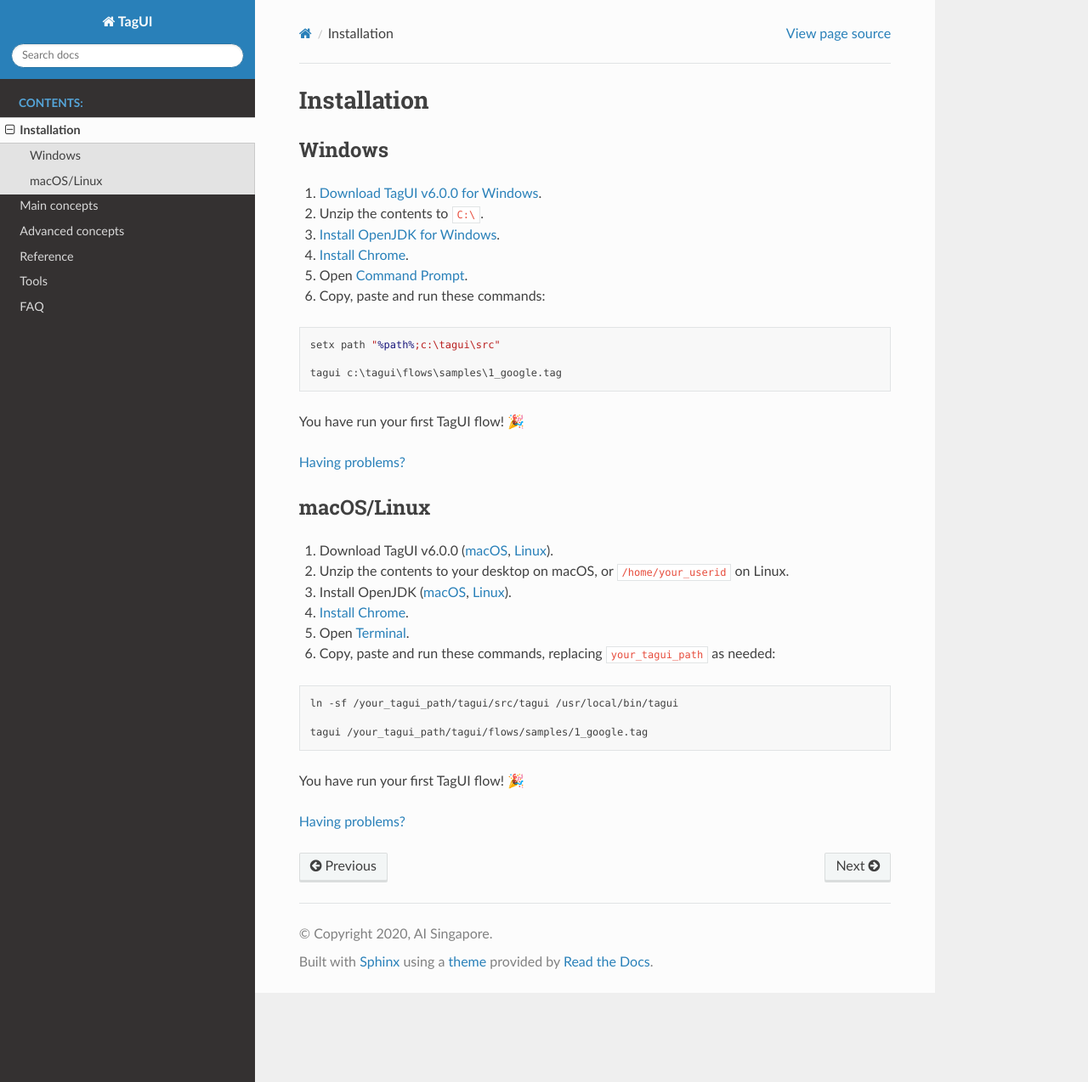
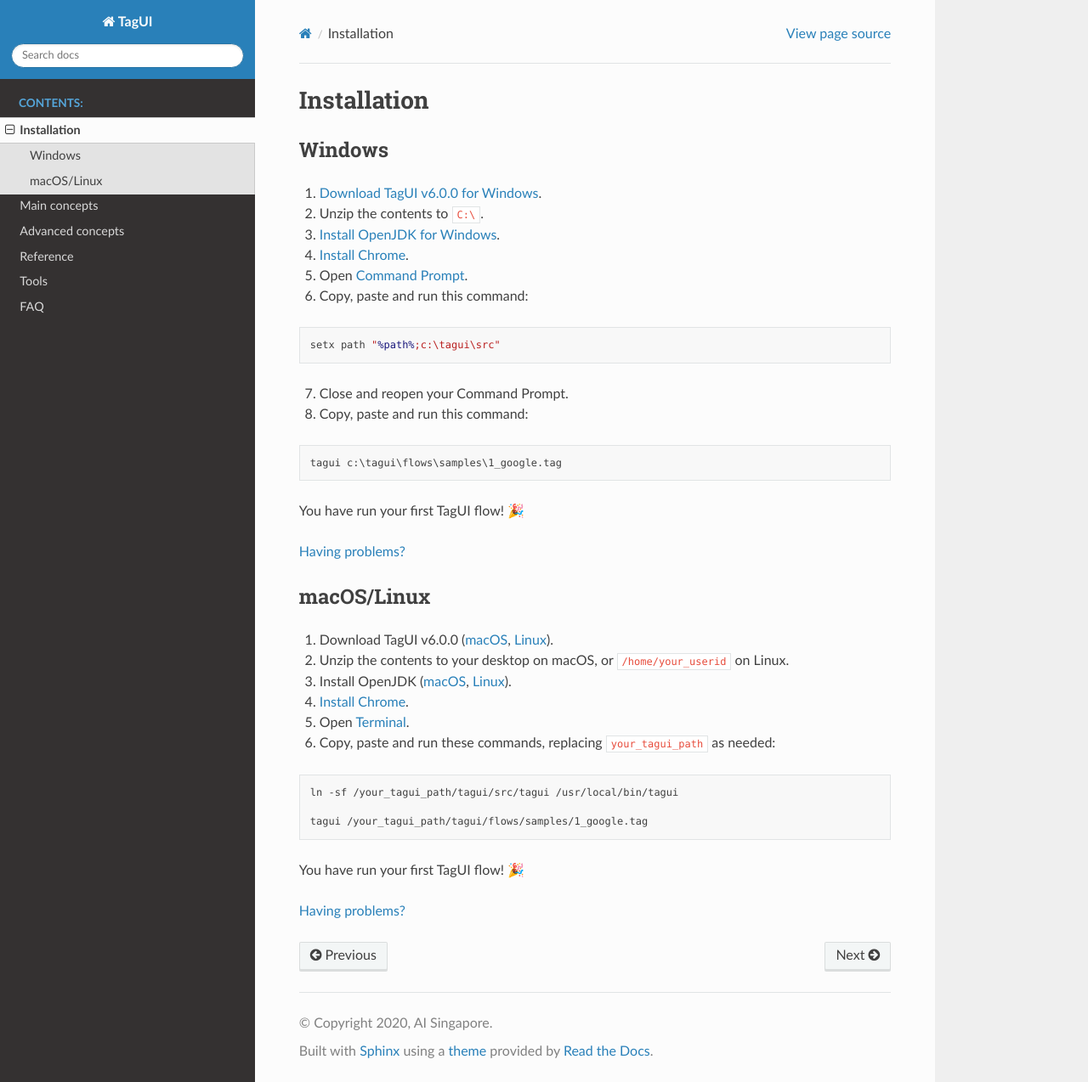
Before and after one commit to aisingapore/TagUI, a Sphinx documentation site: the page built from docs/setup.rst, in a window 1280 px wide and 1274 px high. Shown: the whole window at 85% size. Built offline with Sphinx 7.4.7 and the Read the Docs theme 2.0.0, drawn with Linux system fonts in a browser that asks for light colours.

Commit message:
docs - windows setup need restarting prompt

```diff
--- a/docs/setup.rst
+++ b/docs/setup.rst
@@ -14,11 +14,17 @@
 
 5. Open :ref:`Command Prompt <how-to-use-command-prompt>`.
 
-6. Copy, paste and run these commands:
+6. Copy, paste and run this command:
 
 .. code-block:: bat
 
     setx path "%path%;c:\tagui\src"
+
+7. Close and reopen your Command Prompt.
+
+8. Copy, paste and run this command:
+
+.. code-block:: bat
 
     tagui c:\tagui\flows\samples\1_google.tag
 
```
